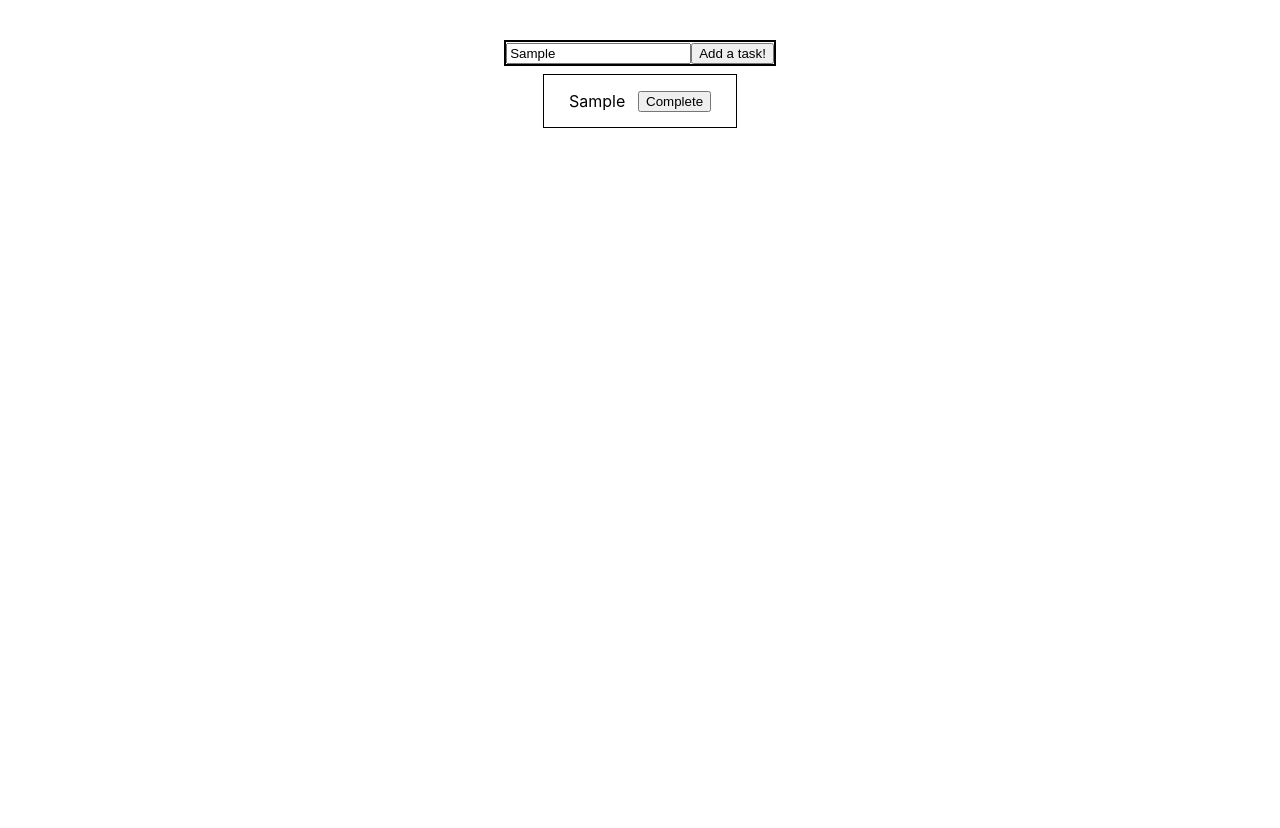
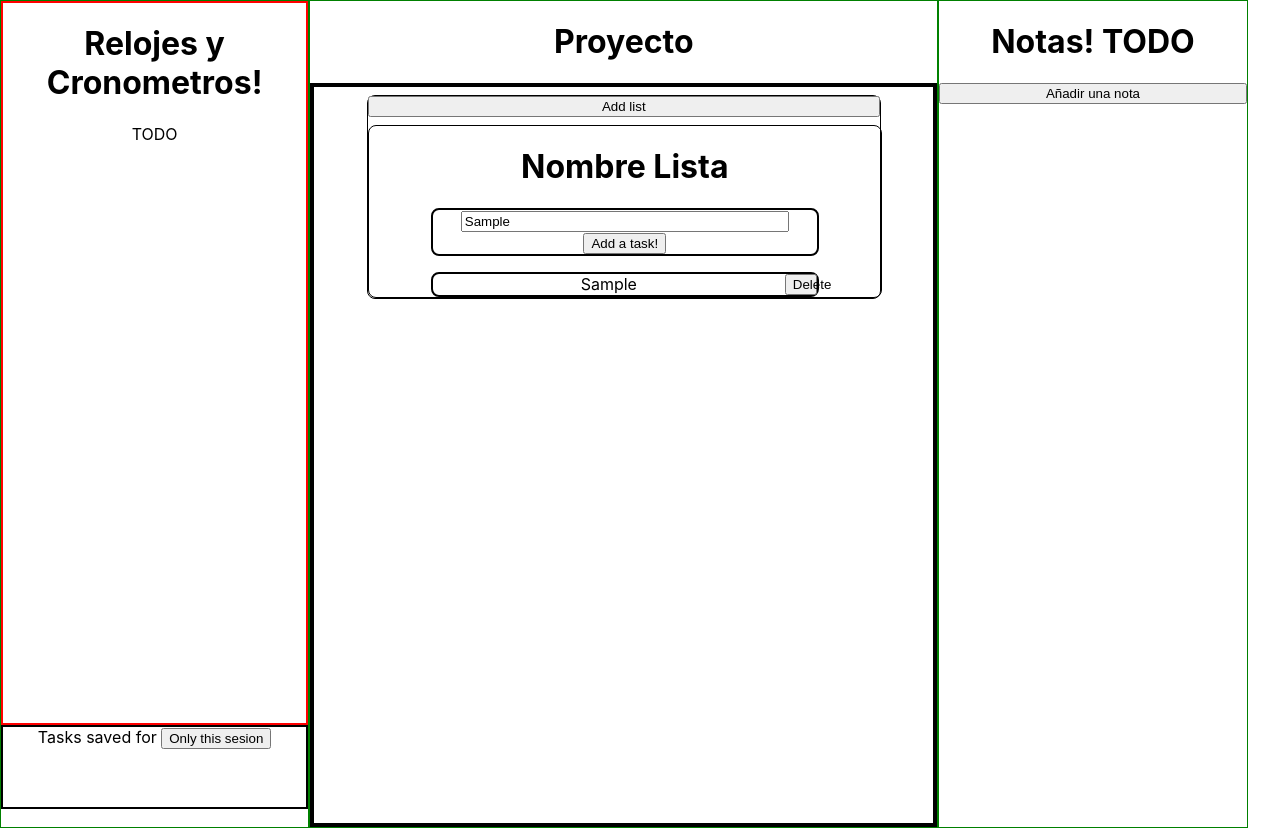
Before and after one commit to agutig/react_ex4, a React (Create React App) app: page / in a window 1280 px wide. Both pictures are taken after typing "Sample" into the empty fields and a click on the button "Add a task!". Before the commit the page ends 800 px from the top, so only its background shows below. Built offline with nearby package versions, Linux system fonts and the light colour scheme.

Commit message:
Cambio de planes

```diff
--- a/package.json
+++ b/package.json
@@ -9,6 +9,7 @@
     "react": "^18.2.0",
     "react-dom": "^18.2.0",
     "react-scripts": "5.0.1",
+    "uuid": "^8.3.2",
     "web-vitals": "^2.1.4"
   },
   "scripts": {
--- a/src/App.css
+++ b/src/App.css
@@ -1,38 +1,45 @@
 .App {
+  display: flex;
+  flex-wrap: wrap;
   text-align: center;
 }
 
-.App-logo {
-  height: 40vmin;
-  pointer-events: none;
+.subBox1{
+  display: flex;
+  flex-direction: column;
+  text-align: center;
+  border: 1px green solid;
+  width: 24vw;
 }
 
-@media (prefers-reduced-motion: no-preference) {
-  .App-logo {
-    animation: App-logo-spin infinite 20s linear;
-  }
+.subBox2{
+  display: flex;
+  flex-direction: column;
+  text-align: center;
+  border: 1px green solid;
+  width: 49vw;
 }
 
-.App-header {
-  background-color: #282c34;
-  min-height: 100vh;
+.subBox3{
   display: flex;
   flex-direction: column;
-  align-items: center;
-  justify-content: center;
-  font-size: calc(10px + 2vmin);
-  color: white;
+  text-align: center;
+  border: 1px green solid;
+  width: 24vw;
 }
 
-.App-link {
-  color: #61dafb;
+.timeBox{
+  height: 90vh;
+  border: 2px solid rgb(255, 0, 0);
 }
 
-@keyframes App-logo-spin {
-  from {
-    transform: rotate(0deg);
-  }
-  to {
-    transform: rotate(360deg);
-  }
+.taskListBox{
+  margin: auto;
+  height: 80vh;
+  border: 8px black solid;
 }
+
+.taskManagerManager{
+  border: 4px black solid;
+  height: 92vh;
+}
--- a/src/App.js
+++ b/src/App.js
@@ -1,17 +1,37 @@
 import './App.css';
-import Input from './components/input';
-import Task from './components/task';
-import {useState} from 'react'
+import TaskManager from './components/taskManager';
+import PersistencyBox from './components/persistencyBox';
+import TaskManagerManager from './components/taskManagerManager';
 
 function App() {
 
-  const [taskList ,setTaskList] = useState([]);
 
   return (
     <div className="App">
-      <Input list={taskList} actButton={setTaskList}/>
-      {console.log(taskList)}
-      {taskList.map( (task) => <Task task={task}  actList={setTaskList} list={taskList}/>)}
+
+      <div className='subBox1'>
+        <div className='timeBox'>
+              <h1>Relojes y Cronometros!</h1>
+              <p>TODO</p>
+        </div>
+        <PersistencyBox/>
+      </div>
+
+
+      <div className='subBox2'>
+          <h1>Proyecto</h1>
+          <div className='taskManagerManager'>
+            <TaskManagerManager/>
+          </div>
+      </div>
+
+
+      <div className='subBox3'>
+        <h1>Notas!  TODO</h1>
+        <button>Añadir una nota</button>
+      </div>
+
+
 
     </div>
   );
--- a/src/components/input.jsx
+++ b/src/components/input.jsx
@@ -1,6 +1,7 @@
 import React from 'react'
-import '../styles/Input.css'
+import '../styles/input.css'
 import {useState} from 'react'
+import {v4 as uuidv4} from  'uuid'
 
 function Input(props){
 
@@ -13,7 +14,7 @@ function Input(props){
             const task = {
                 text : text,
                 completed: false,
-                id: id
+                id: uuidv4()
             }
             getId(id +1)
             listAct( [task,...list] )
@@ -22,10 +23,10 @@ function Input(props){
 
     return(
 
-        <div className='inputBox'>
-           <input type="text" value={input} onChange={ev => getInput(ev.target.value)}/>
+        <span className='inputBox'>
+           <input className='inputText' type="text" value={input} onChange={ev => getInput(ev.target.value)}/>
            <button onClick={() => createTask(input ,props.list ,props.actButton) }>Add a task!</button>
-        </div>
+        </span>
     );
 }
 
--- /dev/null
+++ b/src/components/persistencyBox.jsx
@@ -0,0 +1,26 @@
+import React from 'react'
+import {useState} from 'react'
+import '../styles/persistencyBox.css'
+
+function PersistencyBox(){
+
+    const [persistencyText , setPersistencyText] = useState("Only this sesion")
+
+    function changeText(){
+        if(persistencyText === "Only this sesion"){
+            setPersistencyText("Days")
+        }else{
+            setPersistencyText("Only this sesion")
+        }
+    }
+
+    return(
+        <div className='persistencyBox'>
+            <span>Tasks saved for <button onClick={ () => changeText()}>{persistencyText}</button> </span>
+        </div>
+    );
+
+}
+
+
+export default PersistencyBox
--- a/src/components/task.jsx
+++ b/src/components/task.jsx
@@ -1,23 +1,42 @@
 import React from 'react'
-import '../styles/Task.css'
+import '../styles/task.css'
 
 function Input(props){
 
+    function completeButton(){
+
+        const refreshedTaskList = props.list.map( listTask => {
+            if(props.task.id === listTask.id){
+                listTask.completed = !listTask.completed ;
+
+            }
+            return listTask;
+        }
+        );
+        props.actList(refreshedTaskList)
+
+    }
+
+    function deleteTask(){
+        const refreshedTaskList = props.list.filter( listTask => listTask.id !== props.task.id)
+	    props.actList(refreshedTaskList)
+
+    }
+
 
     function completed_task(isCompleted){
-        console.log(props.task)
         if (isCompleted === false){
             return(
-                <div className='taskBox'>
-                    <p>{props.task.text}</p>
-                    <button className='completeButton' >Complete</button>
+                <div className='taskBox' >
+                    <span className='taskText' onClick={() => completeButton()}>{props.task.text}</span>
+                    <button className='deleteButton' onClick={ () => deleteTask()} >Delete</button>
                 </div>
             )
         }else{
             return(
-                <div className='taskBox'>
-                    <strike>{props.task.text}</strike>
-                    <button className='completeButton'>Delete</button>
+                <div className='taskBox' >
+                    <span className='taskText'  onClick={() => completeButton()}><strike>{props.task.text}</strike></span>
+                    <button className='deleteButton' onClick={ () => deleteTask()} >Delete</button>
 
                 </div>
             )
--- /dev/null
+++ b/src/components/taskManager.jsx
@@ -0,0 +1,22 @@
+import React from 'react'
+import {useState} from 'react'
+import Input from '../components/input';
+import Task from '../components/task';
+import '../styles/taskManager.css'
+
+function TaskManager(){
+
+    const [taskList ,setTaskList] = useState([]);
+
+    return(
+        <div className='taskManager'>
+            <h1>Nombre Lista</h1>
+            <Input list={taskList} actButton={setTaskList}/>
+            {taskList.map( (task) => <Task task={task}  actList={setTaskList} list={taskList}/>)}
+        </div>
+    );
+
+}
+
+
+export default TaskManager
--- /dev/null
+++ b/src/components/taskManagerManager.jsx
@@ -0,0 +1,29 @@
+import React from 'react'
+import TaskManager from './taskManager';
+import {useState} from 'react'
+import {v4 as uuidv4} from  'uuid'
+
+function TaskManagerManager(){
+
+    const [taskManagerList ,setTaskManagerList] = useState([]);
+
+    function addTaskManager() {
+        const taskManager = {
+			key: uuidv4(),
+			data: []
+        }
+        setTaskManagerList([taskManager, ...taskManagerList])
+    }
+
+    return(
+        <div className='taskManager'>
+            <button>Add list</button>
+            {taskManagerList.map( (taskManager) => <TaskManager/>)}
+            <TaskManager/>
+        </div>
+    );
+
+}
+
+
+export default TaskManagerManager
--- a/src/styles/Input.css
+++ b/src/styles/Input.css
@@ -1,7 +1,12 @@
 
 .inputBox{
     margin: auto;
-    margin-top: 5vh;
-    border: 2px solid black;
-    width: fit-content;
+    width: 30vw;
+    border: 2px black solid;
+    border-radius: 8px;
+    margin-bottom: 1vh;
 }
+
+.inputText{
+    width: 25vw;
+}
--- a/src/styles/Task.css
+++ b/src/styles/Task.css
@@ -1,14 +1,24 @@
 
 .taskBox{
     display: flex;
-    align-items: center;
-    justify-content: center;
-    border: 1px solid black;
-    width: 15vw;
+    border: 2px black solid;
+    border-radius: 8px;
+    width: 30vw;
+    text-align: center;
     margin: auto;
     margin-top: 1vh;
 }
 
-.completeButton{
-    margin-left: 1vw;
+.deleteButton{
+
+    width: 2.5vw;
+    text-align: center;
+
 }
+
+.taskText{
+
+    width: 27.5vw;
+    word-wrap: break-word;
+
+}
--- /dev/null
+++ b/src/styles/persistencyBox.css
@@ -0,0 +1,6 @@
+
+.persistencyBox{
+    height: 10vh;
+    border: 2px solid black;
+    margin-bottom: -2vh;
+}
--- /dev/null
+++ b/src/styles/taskManager.css
@@ -0,0 +1,11 @@
+
+
+.taskManager{
+    display: flex;
+    flex-direction: column;
+    border: 1px solid black;
+    border-radius: 8px;
+    width: 40vw;
+    margin: auto;
+    margin-top: 1vh;
+}
```
Also changed, not shown: 1 other file (tests, documents, lock files or other folders).
